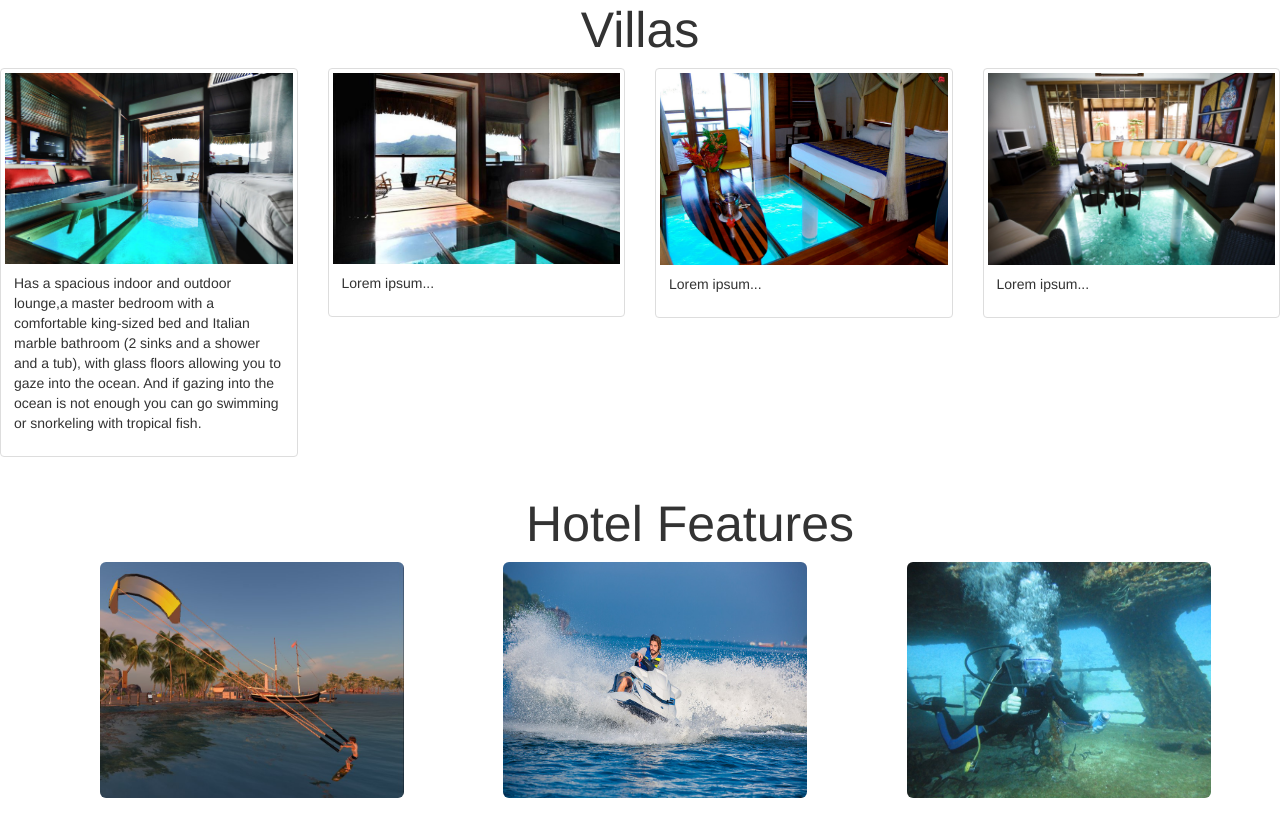
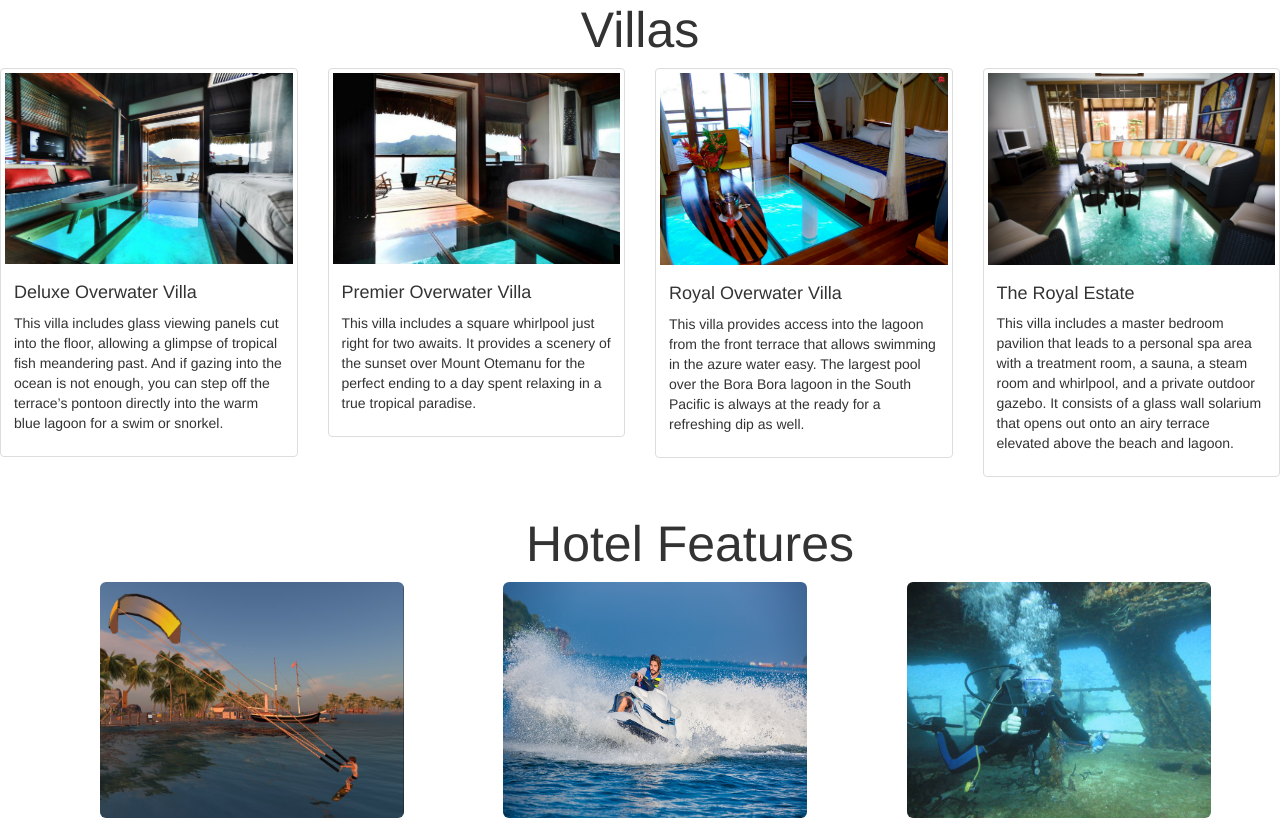
Before and after one commit to xinyanc3694/honeymoon, a plain HTML site: page index.html in a window 1280 px wide. Shown: the part 1413-2231 px from the top of the page. Drawn offline with nearby package versions, Linux system fonts and the light colour scheme.

Commit message:
add villa & correct activities

```diff
--- a/index.html
+++ b/index.html
@@ -88,8 +88,8 @@
         <div class="thumbnail">
           <img src="photos/borabora7.jpg" style="width:100%" height="304">
           <div class="caption">
-            <p id= "villas1">Has a spacious indoor and outdoor lounge,a master bedroom with a comfortable king-sized bed and Italian marble bathroom (2 sinks and a shower and a tub), with glass floors allowing you to gaze into the ocean. And if gazing into the ocean is
-              not enough you can go swimming or snorkeling with tropical fish.
+            <h4>Deluxe Overwater Villa</h4>
+            <p id= "villas1">This villa includes glass viewing panels cut into the floor, allowing a glimpse of tropical fish meandering past.  And if gazing into the ocean is not enough, you can step off the terrace’s pontoon directly into the warm blue lagoon for a swim or snorkel.
             </p>
           </div>
         </div>
@@ -99,7 +99,9 @@
         <div class="thumbnail">
           <img src="photos/borabora11.jpg" style="width:100%" height="236">
           <div class="caption">
-            <p>Lorem ipsum...</p>
+            <h4>Premier Overwater Villa</h4>
+            <p id= "villas1">This villa includes a square whirlpool just right for two awaits. It provides a scenery of the sunset over Mount Otemanu for the perfect ending to a day spent relaxing in a true tropical paradise.
+            </p>
           </div>
         </div>
       </div>
@@ -108,7 +110,10 @@
         <div class="thumbnail">
           <img src="photos/borabora9.jpg" style="width:100%" height="304">
           <div class="caption">
-            <p>Lorem ipsum...</p>
+            <h4>Royal Overwater Villa</h4>
+            <p id= "villas1">This villa provides access into the lagoon from the front terrace that allows swimming in the azure water easy.
+            The largest pool over the Bora Bora lagoon in the South Pacific is always at the ready for a refreshing dip as well.
+            </p>
           </div>
         </div>
       </div>
@@ -117,7 +122,9 @@
         <div class="thumbnail">
           <img src="photos/borabora10.jpg" style="width:100%" height="304">
           <div class="caption">
-            <p>Lorem ipsum...</p>
+            <h4>The Royal Estate</h4>
+            <p id= "villas1">This villa includes a master bedroom pavilion that leads to a personal spa area with a treatment room, a sauna, a steam room and whirlpool, and a private outdoor gazebo. It consists of a glass wall solarium that opens out onto an airy terrace elevated above the beach and lagoon.
+            </p>
           </div>
         </div>
       </div>
@@ -129,22 +136,20 @@
     <div class="row">
       <div id="hd1" class="col-md-4">
         <img src="photos/borabora13.jpg" class="img-rounded" width="304" height="236">
-        <p id="hp1">A two hours session where you will learn to coordinate the board and the kite at the same time,while experts will take off with a whoosh at Matira Beach.
+        <p id="hp1"><strong>Kite Surf</strong><br>A two hours session where you will learn to coordinate the board and the kite at the same time while experts take off with a whoosh at Matira Beach.
         </p>
 
       </div>
 
       <div id="hd2" class="col-md-4">
         <img src="photos/borabora15.jpg" class="img-rounded" width="304" height="236">
-        <p id="hp2">A tour around special spots within the lagoon. There will be an option for one and a half hour tour for 11:30 which includes a pitch stop at the Matira Beach Restaurant (cost of lunch not included).<br> <strong>Age limit: </strong> 16 + <br> <strong>Time </strong>Time:
-          9:30am - 2:40pm (regular).
+        <p id="hp2"><strong>Jet Ski</strong><br>A tour around special spots within the lagoon. There will be an option for one and a half hour tour which includes a pitch stop at the Matira Beach Restaurant.
         </p>
       </div>
 
       <div id="hd3" class="col-md-4">
         <img src="photos/borabora16.jpg" class="img-rounded" width="304" height="236">
-        <p id="hp3">The crystal blue water in Tahitian Island is the best place to scuba diving. The type of scuba diving depends on what you prefer. From shared boat to a “Blue Honeymoon” to private boat. We also offer PADI courses as well as night dives. (seeing
-          many sea animals)
+        <p id="hp3"><strong>Scuba Diving</strong><br>The crystal blue water in Tahitian Island is the best place for scuba diving. There are choices from shared boat to a “Blue Honeymoon” to a private boat and to night dives. You will be able to see sharks, sea turtles, stingrays, Moray eels, eagle rays and manta rays.
         </p>
       </div>
     </div>
```
